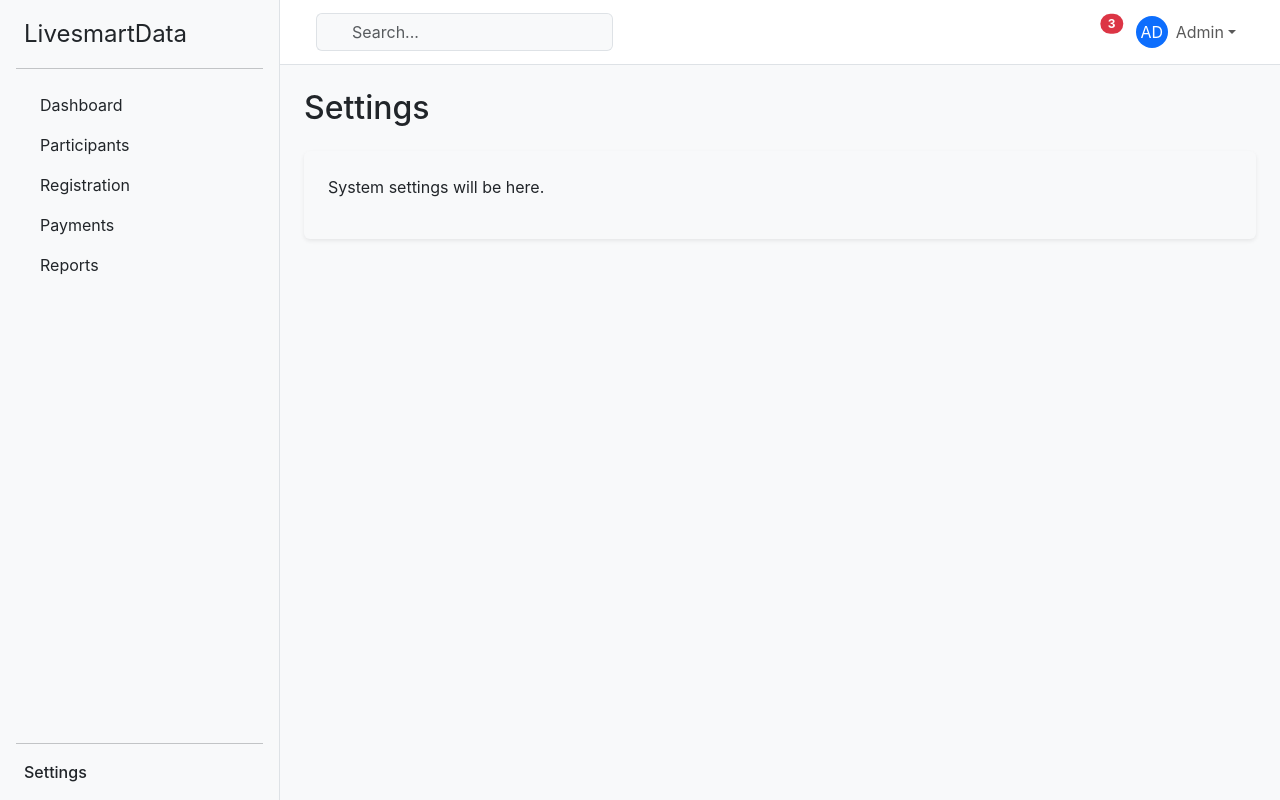
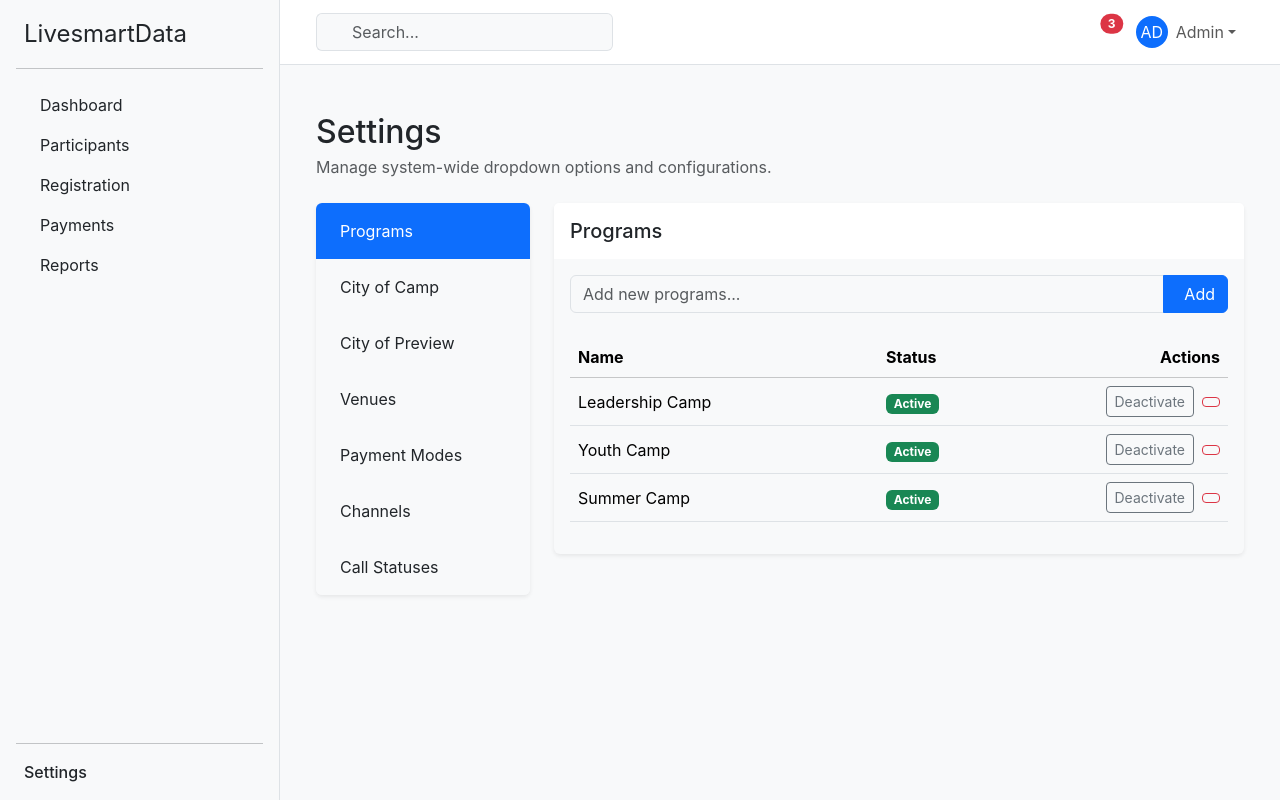
Before and after one commit to Snow-prog-14/LivesmartData, a React (Vite) app in the folder client/: page /settings in a window 1280 px wide. Built offline with nearby package versions, Linux system fonts and the light colour scheme; the HTML template or start-up script is replaced by a standard one.

Commit message:
settings v1.1

```diff
--- a/client/src/pages/Settings/Settings.tsx
+++ b/client/src/pages/Settings/Settings.tsx
@@ -1,11 +1,183 @@
-import React from 'react';
+import React, { useState, useEffect } from 'react';
+import type { SettingItem, SettingsGroup } from '../../utils/settingsStorage';
+import {
+  getSettings,
+  addSettingItem,
+  toggleSettingItem,
+  deleteSettingItem
+} from '../../utils/settingsStorage';
+
+interface SettingGroupProps {
+  title: string;
+  group: SettingsGroup;
+}
+
+const SettingGroupManager: React.FC<SettingGroupProps> = ({ title, group }) => {
+  const [items, setItems] = useState<SettingItem[]>([]);
+  const [newItemName, setNewItemName] = useState('');
+  const [error, setError] = useState<string | null>(null);
+
+  useEffect(() => {
+    setItems(getSettings(group));
+  }, [group]);
+
+  const handleAdd = (e: React.FormEvent) => {
+    e.preventDefault();
+    setError(null);
+
+    if (!newItemName.trim()) {
+      setError('Item name is required.');
+      return;
+    }
+
+    if (items.some(item => item.name.toLowerCase() === newItemName.trim().toLowerCase())) {
+      setError('This item already exists.');
+      return;
+    }
+
+    const updated = addSettingItem(group, newItemName.trim());
+    setItems(updated);
+    setNewItemName('');
+  };
+
+  const handleToggle = (id: string) => {
+    const updated = toggleSettingItem(group, id);
+    setItems(updated);
+  };
+
+  const handleDelete = (id: string, name: string) => {
+    if (window.confirm(`Are you sure you want to delete "${name}"?`)) {
+      const updated = deleteSettingItem(group, id);
+      setItems(updated);
+    }
+  };
+
+  return (
+    <div className="card border-0 shadow-sm mb-4">
+      <div className="card-header bg-white py-3 border-0">
+        <h5 className="card-title mb-0">{title}</h5>
+      </div>
+      <div className="card-body">
+        {error && (
+          <div className="alert alert-danger alert-dismissible fade show" role="alert">
+            {error}
+            <button type="button" className="btn-close" onClick={() => setError(null)}></button>
+          </div>
+        )}
+
+        <form onSubmit={handleAdd} className="mb-4">
+          <div className="input-group">
+            <input
+              type="text"
+              className="form-control"
+              placeholder={`Add new ${title.toLowerCase()}...`}
+              value={newItemName}
+              onChange={(e) => setNewItemName(e.target.value)}
+            />
+            <button className="btn btn-primary" type="submit">
+              <i className="bi bi-plus-lg me-2"></i>
+              Add
+            </button>
+          </div>
+        </form>
+
+        <div className="table-responsive">
+          <table className="table table-hover align-middle">
+            <thead className="table-light">
+              <tr>
+                <th>Name</th>
+                <th style={{ width: '150px' }}>Status</th>
+                <th style={{ width: '200px' }} className="text-end">Actions</th>
+              </tr>
+            </thead>
+            <tbody>
+              {items.length > 0 ? (
+                items.map(item => (
+                  <tr key={item.id}>
+                    <td className={item.isActive ? '' : 'text-muted text-decoration-line-through'}>
+                      {item.name}
+                    </td>
+                    <td>
+                      <span className={`badge ${item.isActive ? 'bg-success' : 'bg-secondary'}`}>
+                        {item.isActive ? 'Active' : 'Inactive'}
+                      </span>
+                    </td>
+                    <td className="text-end">
+                      <button
+                        className={`btn btn-sm me-2 ${item.isActive ? 'btn-outline-secondary' : 'btn-outline-success'}`}
+                        onClick={() => handleToggle(item.id)}
+                      >
+                        {item.isActive ? 'Deactivate' : 'Activate'}
+                      </button>
+                      <button
+                        className="btn btn-sm btn-outline-danger"
+                        onClick={() => handleDelete(item.id, item.name)}
+                      >
+                        <i className="bi bi-trash"></i>
+                      </button>
+                    </td>
+                  </tr>
+                ))
+              ) : (
+                <tr>
+                  <td colSpan={3} className="text-center py-4 text-muted">
+                    No items found.
+                  </td>
+                </tr>
+              )}
+            </tbody>
+          </table>
+        </div>
+      </div>
+    </div>
+  );
+};
 
 const Settings: React.FC = () => {
+  const [activeTab, setActiveTab] = useState<SettingsGroup>('programs');
+
+  const tabs: { label: string; value: SettingsGroup }[] = [
+    { label: 'Programs', value: 'programs' },
+    { label: 'City of Camp', value: 'cityOfCamp' },
+    { label: 'City of Preview', value: 'cityOfPreview' },
+    { label: 'Venues', value: 'introductoryVenues' },
+    { label: 'Payment Modes', value: 'paymentModes' },
+    { label: 'Channels', value: 'confirmationChannels' },
+    { label: 'Call Statuses', value: 'callStatuses' },
+  ];
+
   return (
-    <div>
-      <h2 className="mb-4">Settings</h2>
-      <div className="card border-0 shadow-sm p-4">
-        <p>System settings will be here.</p>
+    <div className="container-fluid py-4">
+      <div className="mb-4">
+        <h2 className="mb-1">Settings</h2>
+        <p className="text-muted">Manage system-wide dropdown options and configurations.</p>
+      </div>
+
+      <div className="row">
+        <div className="col-lg-3">
+          <div className="list-group shadow-sm border-0 mb-4 sticky-top" style={{ top: '1rem' }}>
+            {tabs.map(tab => (
+              <button
+                key={tab.value}
+                className={`list-group-item list-group-item-action border-0 px-4 py-3 ${activeTab === tab.value ? 'active bg-primary' : ''}`}
+                onClick={() => setActiveTab(tab.value)}
+              >
+                {tab.label}
+              </button>
+            ))}
+          </div>
+        </div>
+        <div className="col-lg-9">
+          <div className="tab-content">
+            {activeTab === 'programs' && <SettingGroupManager title="Programs" group="programs" />}
+            {activeTab === 'cityOfCamp' && <SettingGroupManager title="City of Camp" group="cityOfCamp" />}
+            {activeTab === 'cityOfPreview' && <SettingGroupManager title="City of Preview" group="cityOfPreview" />}
+            {activeTab === 'introductoryVenues' && <SettingGroupManager title="Introductory Venues" group="introductoryVenues" />}
+            {activeTab === 'paymentModes' && <SettingGroupManager title="Payment Modes" group="paymentModes" />}
+            {activeTab === 'confirmationChannels' && <SettingGroupManager title="Confirmation Channels" group="confirmationChannels" />}
+            {activeTab === 'callStatuses' && <SettingGroupManager title="Call Statuses" group="callStatuses" />}
+          </div>
+        </div>
       </div>
     </div>
   );
--- /dev/null
+++ b/client/src/utils/settingsStorage.ts
@@ -0,0 +1,94 @@
+export interface SettingItem {
+  id: string;
+  name: string;
+  isActive: boolean;
+}
+
+export type SettingsGroup =
+  | 'programs'
+  | 'cityOfCamp'
+  | 'cityOfPreview'
+  | 'introductoryVenues'
+  | 'paymentModes'
+  | 'confirmationChannels'
+  | 'callStatuses';
+
+const STORAGE_KEYS: Record<SettingsGroup, string> = {
+  programs: 'livesmart_settings_programs',
+  cityOfCamp: 'livesmart_settings_city_of_camp',
+  cityOfPreview: 'livesmart_settings_city_of_preview',
+  introductoryVenues: 'livesmart_settings_introductory_venues',
+  paymentModes: 'livesmart_settings_payment_modes',
+  confirmationChannels: 'livesmart_settings_confirmation_channels',
+  callStatuses: 'livesmart_settings_call_statuses'
+};
+
+const DEFAULT_VALUES: Record<SettingsGroup, string[]> = {
+  programs: ['Leadership Camp', 'Youth Camp', 'Summer Camp'],
+  cityOfCamp: ['Batangas', 'Tagaytay', 'Baguio'],
+  cityOfPreview: ['Manila', 'Quezon City', 'Makati'],
+  introductoryVenues: ['Main Office', 'School Auditorium', 'Online Preview'],
+  paymentModes: ['Cash', 'GCash', 'Bank Transfer', 'Credit Card', 'Other'],
+  confirmationChannels: ['Call', 'SMS', 'Viber', 'Email', 'In Person'],
+  callStatuses: ['Answered', 'No Answer', 'Unreachable', 'Call Back', 'Cancelled']
+};
+
+export const getSettings = (group: SettingsGroup): SettingItem[] => {
+  const data = localStorage.getItem(STORAGE_KEYS[group]);
+  if (data) {
+    try {
+      return JSON.parse(data);
+    } catch (e) {
+      console.error(`Failed to parse settings for ${group}`, e);
+    }
+  }
+
+  // If no data, return defaults
+  const defaults = DEFAULT_VALUES[group].map((name, index) => ({
+    id: `${group}-${index}-${Date.now()}`,
+    name,
+    isActive: true
+  }));
+
+  saveSettings(group, defaults);
+  return defaults;
+};
+
+export const saveSettings = (group: SettingsGroup, items: SettingItem[]): void => {
+  localStorage.setItem(STORAGE_KEYS[group], JSON.stringify(items));
+};
+
+export const addSettingItem = (group: SettingsGroup, name: string): SettingItem[] => {
+  const items = getSettings(group);
+
+  // Validation should be handled in UI, but safe check here
+  if (items.some(item => item.name.toLowerCase() === name.toLowerCase())) {
+    return items;
+  }
+
+  const newItem: SettingItem = {
+    id: `${group}-${Date.now()}`,
+    name,
+    isActive: true
+  };
+
+  const updated = [...items, newItem];
+  saveSettings(group, updated);
+  return updated;
+};
+
+export const toggleSettingItem = (group: SettingsGroup, id: string): SettingItem[] => {
+  const items = getSettings(group);
+  const updated = items.map(item =>
+    item.id === id ? { ...item, isActive: !item.isActive } : item
+  );
+  saveSettings(group, updated);
+  return updated;
+};
+
+export const deleteSettingItem = (group: SettingsGroup, id: string): SettingItem[] => {
+  const items = getSettings(group);
+  const updated = items.filter(item => item.id !== id);
+  saveSettings(group, updated);
+  return updated;
+};
```
